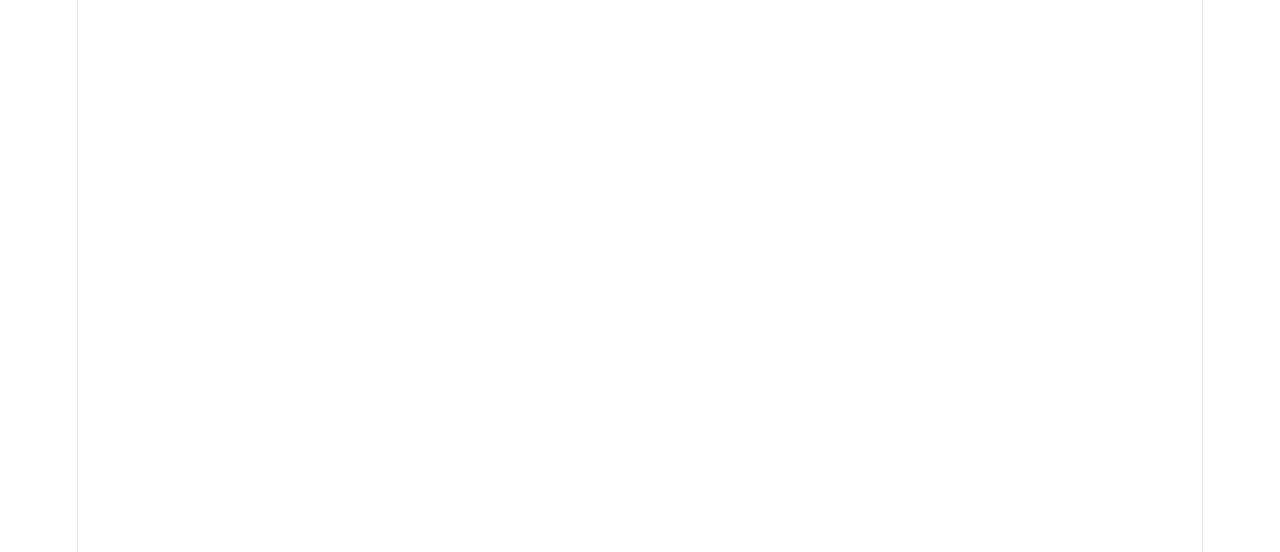
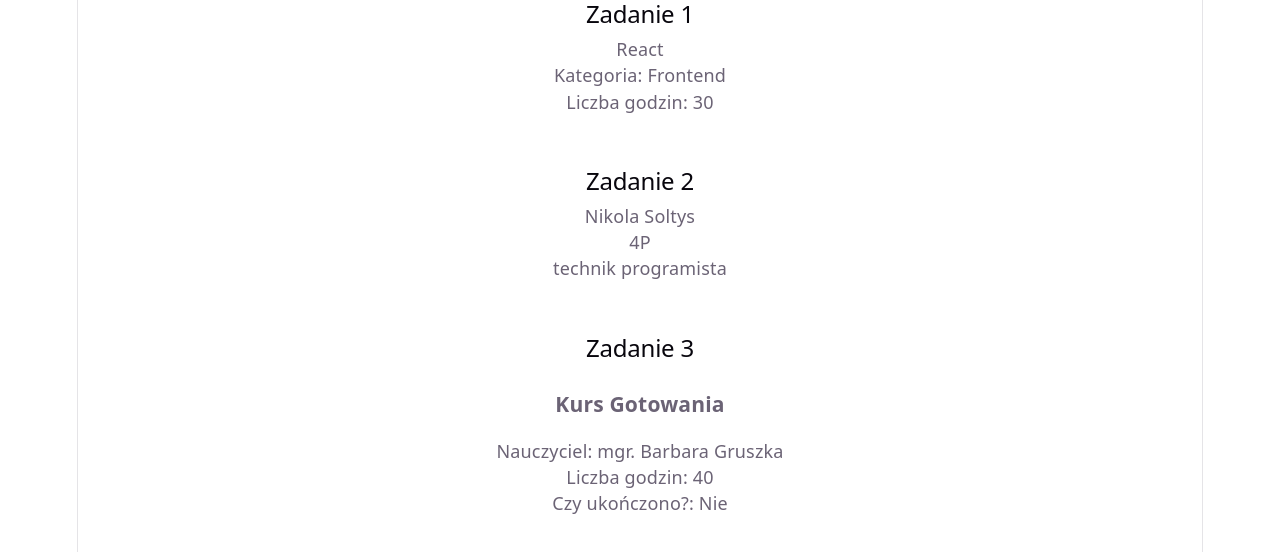
Before and after one commit to NS-ZST-xD/NS-25-2026-WebTech, a React (Vite) app: page / in a window 1280 px wide. Shown: the top 552 px of the page. Built offline with nearby package versions, Linux system fonts and the light colour scheme.

Commit message:
Zrobione zadania

```diff
--- a/src/App.jsx
+++ b/src/App.jsx
@@ -1,15 +1,63 @@
-import { useState } from 'react'
-import heroImg from './assets/hero.png'
-import reactLogo from './assets/react.svg'
-import viteLogo from './assets/vite.svg'
+
 import './App.css'
 
 function App() {
-  const [count, setCount] = useState(0)
+  const technology = {
+  name: "React",
+  category: "Frontend",
+  hours: 30,
+  active: true
+  };
+
+  const student = {
+  name: "Nikola",
+  surname: "Soltys",
+  className: "4P",
+  specialization: "technik programista"
+};
+
+const course = {
+  name: "Gotowania",
+  teacher: "mgr. Barbara Gruszka",
+  hours: 40,
+  completed: false
+};
+
+let statusKursu = ""
+if(course.completed == true){
+  statusKursu = "Tak"
+}
+else{
+  statusKursu = "Nie"
+}
+
+
 
   return (
     <>
+      <h2>Zadanie 1</h2>
+      <p>{technology.name}</p>
+      <p>Kategoria: {technology.category}</p>
+      <p>Liczba godzin: {technology.hours}</p>
 
+      <br/>
+      <br/>
+
+      <h2>Zadanie 2</h2>
+      <p>{student.name + " " + student.surname}</p>
+      <p>{student.className}</p>
+      <p>{student.specialization}</p>
+
+      <br/>
+      <br/>
+
+      <h2>Zadanie 3</h2>
+      <section className='cookingCourse'>
+        <h3>Kurs {course.name}</h3>
+        <p>Nauczyciel: {course.teacher}</p>
+        <p>Liczba godzin: {course.hours}</p>
+        <p>Czy ukończono?: {statusKursu}</p>
+      </section>
     </>
   )
 }
```
